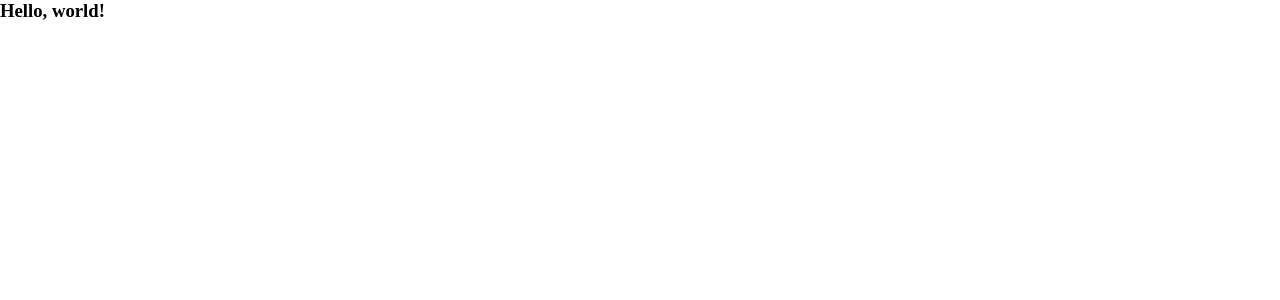
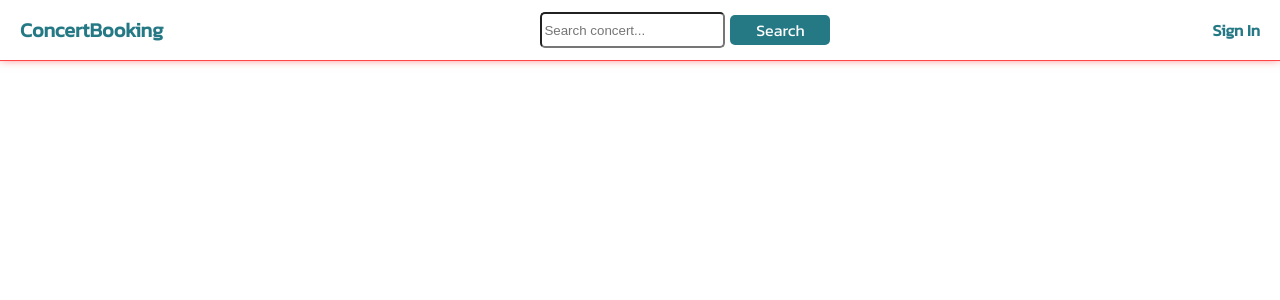
Before and after one commit to fpmovec/ConcertBooking, a React (Vite) app in the folder frontend/: page / in a window 1280 px wide. Shown: the top 300 px of the page. Built offline with nearby package versions, Linux system fonts and the light colour scheme.

Commit message:
Header added

```diff
--- a/frontend/index.html
+++ b/frontend/index.html
@@ -1,6 +1,9 @@
 <!DOCTYPE html>
 <html lang="en">
   <head>
+    <link rel="preconnect" href="https://fonts.googleapis.com">
+    <link rel="preconnect" href="https://fonts.gstatic.com" crossorigin>
+    <link href="https://fonts.googleapis.com/css2?family=Kanit:wght@200;400&display=swap" rel="stylesheet">
     <meta charset="UTF-8" />
     <link rel="icon" type="image/svg+xml" href="/vite.svg" />
     <meta name="viewport" content="width=device-width, initial-scale=1.0" />
--- a/frontend/package.json
+++ b/frontend/package.json
@@ -10,8 +10,10 @@
     "preview": "vite preview"
   },
   "dependencies": {
+    "@reduxjs/toolkit": "^1.9.5",
     "react": "^18.2.0",
     "react-dom": "^18.2.0",
+    "react-redux": "^8.1.1",
     "react-router-dom": "^6.14.2"
   },
   "devDependencies": {
--- a/frontend/src/App.tsx
+++ b/frontend/src/App.tsx
@@ -1,9 +1,17 @@
+import { BrowserRouter, Route, Routes } from 'react-router-dom';
+import { Header } from './Header/Header';
+import { HomePage } from './Pages/HomePage/HomePage';
+import { SignIn } from './Pages/SignIn/SignIn';
 
 function App() {
   return (
-    <>
-      <h3>Hello, world!</h3>
-    </>
+    <BrowserRouter>
+    <Header />
+    <Routes>
+      <Route path="" element={<HomePage />}/>
+      <Route path="./signin" element={<SignIn />}/>
+    </Routes>
+    </BrowserRouter>
   )
 }
 
--- /dev/null
+++ b/frontend/src/Header/Header.module.css
@@ -0,0 +1,54 @@
+.header {
+    box-sizing: border-box;
+    padding: 10px 20px;
+    border-bottom: 1px solid #FF4447;
+    display: flex;
+    align-items: center;
+    justify-content: space-between;
+    width: 100%;
+    box-shadow: 0px -3px 10px #FF4447;
+}
+
+.inputGroup {
+    display: flex;
+    align-items: center;
+    justify-content: space-between;
+}
+
+.inputGroup button {
+   background-color: #257985;
+   color: #FFFFFF;
+   font-size: 16px;
+   font-family: 'Kanit', sans-serif;
+   border: none;
+   border-radius: 5px;
+   width: 100px;
+   height: 30px;
+}
+
+.inputGroup button:hover {
+    background-color: #257885e4;
+    cursor: pointer;
+}
+
+.inputGroup input {
+    height: 30px;
+    width: auto;
+    border-radius: 5px;
+
+}
+
+.title {
+    font-size: 20px;
+    font-weight: bold;
+    text-decoration: none;
+    font-family: 'Kanit', sans-serif;
+    color: #257985;
+}
+
+.signIn {
+    font-weight: bold;
+    text-decoration: none;
+    font-family: 'Kanit', sans-serif;
+    color: #257985;
+}
--- /dev/null
+++ b/frontend/src/Header/Header.tsx
@@ -0,0 +1,21 @@
+import React from 'react'
+import {Link} from 'react-router-dom'
+import styles from './Header.module.css'
+
+export const Header = () => {
+    return (
+        <div className={styles.header}>
+         <Link to="./" className={styles.title}>
+            ConcertBooking
+         </Link>
+         <div className={styles.inputGroup}>
+            <input placeholder='Search concert...'/>
+            <button style={{ margin: 5}}>Search</button>
+         </div>
+
+         <Link to="./signin" className={styles.signIn}>
+            Sign In
+         </Link>
+        </div>
+    );
+}
--- /dev/null
+++ b/frontend/src/Pages/HomePage/HomePage.tsx
@@ -0,0 +1 @@
+export const HomePage = () => <></>;
--- /dev/null
+++ b/frontend/src/Pages/SignIn/SignIn.tsx
@@ -0,0 +1 @@
+export const SignIn = () => <></>;
```
Also changed, not shown: frontend/src/Page/Page.module.css (added, +13 -0 lines), frontend/src/Page/Page.tsx (added, +15 -0 lines), frontend/src/Page/PageTitle.tsx (added, +10 -0 lines), 1 other file (tests, documents, lock files or other folders).
